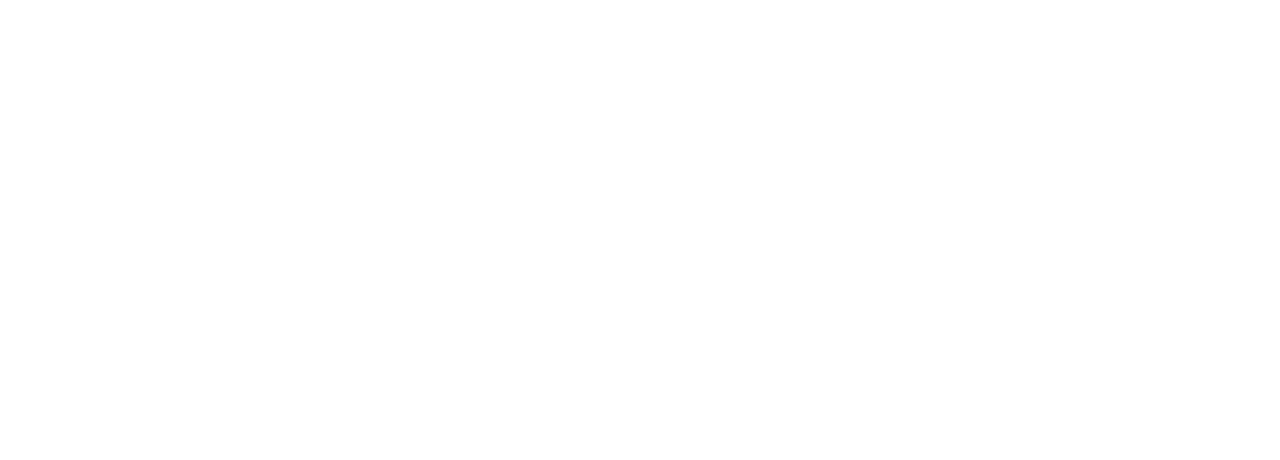
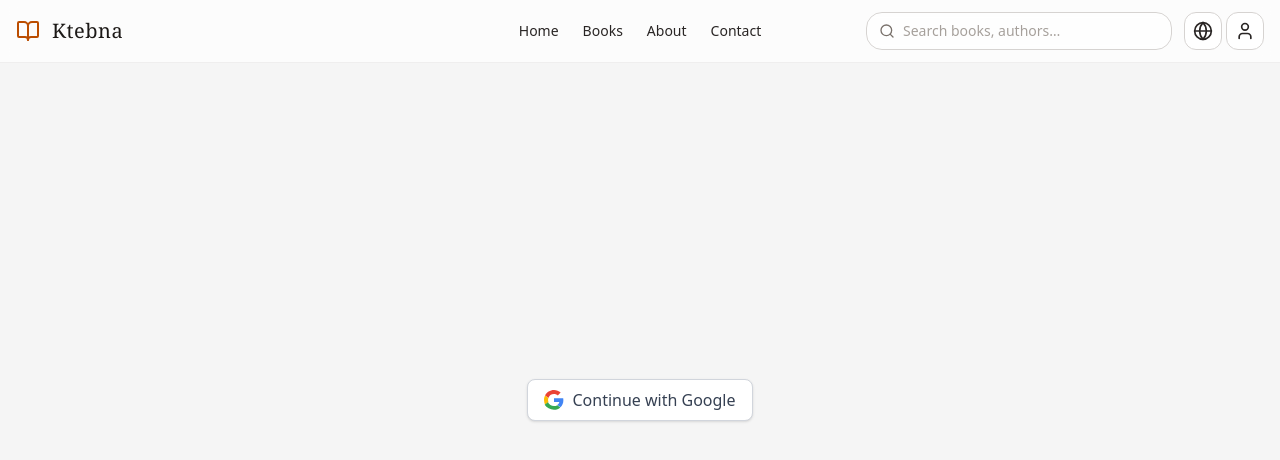
Before and after one commit to ba9hh/ktebna1, a React (Vite) app: page /login in a window 1280 px wide. Before the commit this address had no page. Shown: the top 460 px of the page. Built offline with nearby package versions, Linux system fonts and the light colour scheme.

Commit message:
first commit

```diff
--- a/src/App.jsx
+++ b/src/App.jsx
@@ -31,7 +31,7 @@ function App() {
               />
               <Route path="/books" element={<Books />} />
               <Route path="/books/:name" element={<Book />} />
-              <Route path="/login1" element={<LoginPage />} />
+              <Route path="/login" element={<LoginPage />} />
               <Route path="/about" element={<About />} />
               <Route path="/contact" element={<Contact />} />
               <Route path="/account" element={<Account />}>
--- a/src/account/Account.jsx
+++ b/src/account/Account.jsx
@@ -9,7 +9,7 @@ const Account = () => {
   const navigate = useNavigate();
   useEffect(() => {
     if (!user && !loading) {
-      navigate("/login1");
+      navigate("/login");
     }
   }, [user, loading, navigate]);
   return (
--- a/src/auth/AuthProvider.jsx
+++ b/src/auth/AuthProvider.jsx
@@ -48,7 +48,7 @@ const AuthProvider = ({ children }) => {
     const { error } = await supabase.auth.signInWithOAuth({
       provider: "google",
       options: {
-        redirectTo: "https://ktebna.com/login1",
+        redirectTo: "https://ktebna.com/login",
       },
     });
     if (error) console.error("Google login error:", error.message);
--- a/src/components/Header.jsx
+++ b/src/components/Header.jsx
@@ -47,7 +47,7 @@ const Header = () => {
     if (user) {
       navigate("/account/posts");
     } else {
-      navigate("/login1");
+      navigate("/login");
     }
   };
   const handleChange = (e) => {
--- a/src/home/Home.jsx
+++ b/src/home/Home.jsx
@@ -1,4 +1,4 @@
-import React, { useState, useEffect, useContext } from "react";
+import React, { useState, useContext } from "react";
 import BottomDrawer from "../components/BottomDrawer";
 import HomeFilterPanel from "./HomeFilterPanel";
 import { useSearchParams } from "react-router-dom";
@@ -16,7 +16,6 @@ import HomeHeader from "./HomeHeader";
 import MobileFiltersDrawer from "./MobileFiltersDrawer";
 import HomePagination from "./HomePagination";
 import MobileMenuDrawer from "./MobileMenuDrawer";
-import { supabase } from "../supabaseClient";
 const Home = () => {
   const [page, setPage] = useState(1);
   const pageSize = 12;
--- a/src/home/usePostInteractions.js
+++ b/src/home/usePostInteractions.js
@@ -1,5 +1,6 @@
 import { useState, useEffect } from "react";
 import { supabase } from "../supabaseClient";
+
 export const usePostInteractions = (user) => {
     const [buyerName, setBuyerName] = useState(null);
 
@@ -17,10 +18,8 @@ export const usePostInteractions = (user) => {
                 console.error(error);
                 return;
             }
-            console.log("Fetched user name:", data.name);
             setBuyerName(data.name);
         };
-
         fetchUserName();
     }, [user]);
     const [openLogin, setOpenLogin] = useState(false);
```
